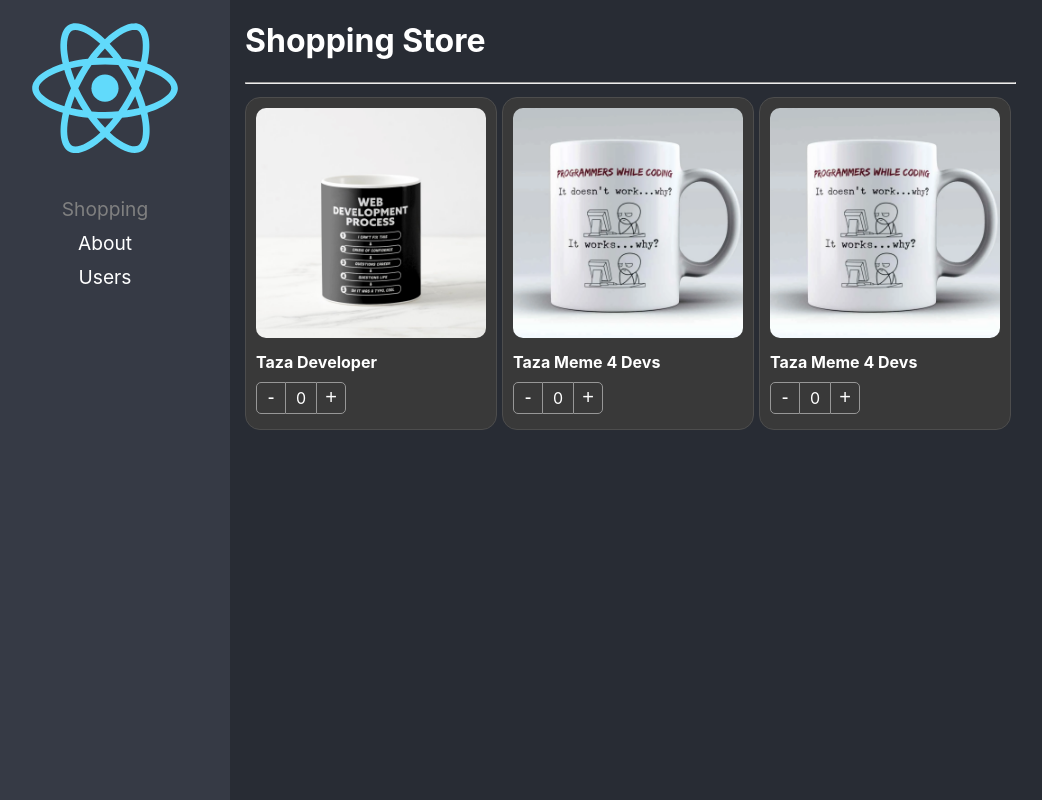
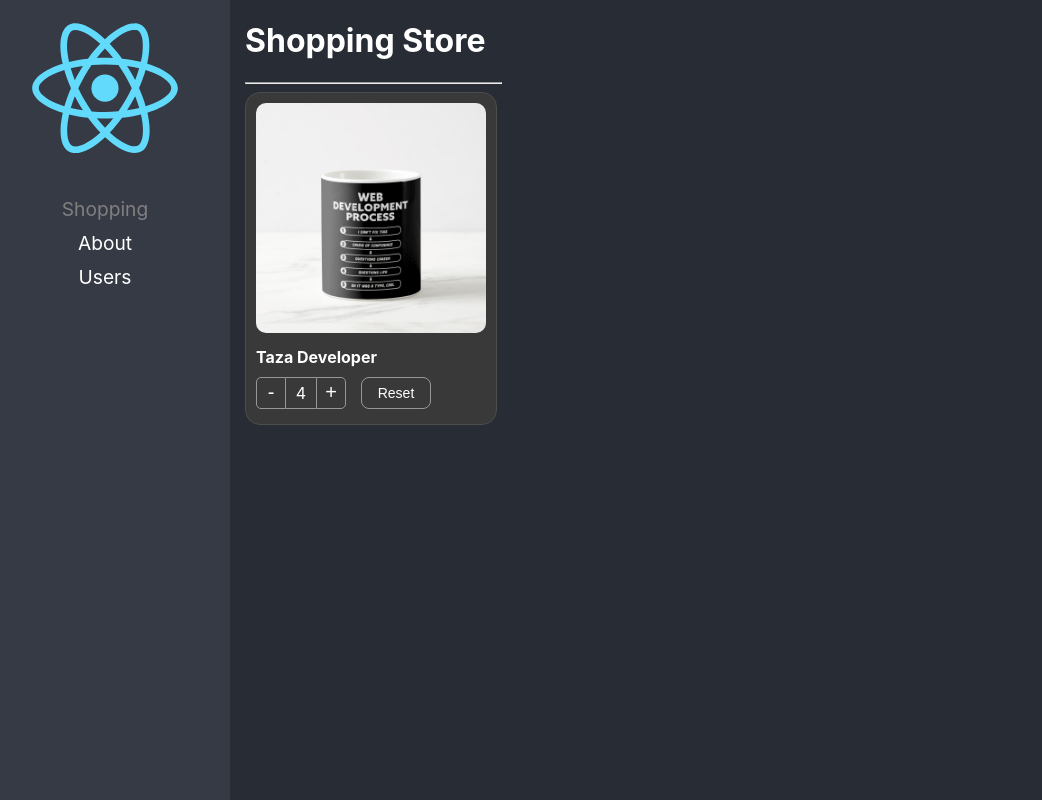
Before and after one commit to irradev/fh-react-typescript-adv, a React (Create React App) app: page /store in a window 1280 px wide. Shown: the whole page, without its empty margins (20-1062 px from the left). Built offline with nearby package versions, Linux system fonts and the light colour scheme.

Commit message:
Fin del patron

```diff
--- a/src/02-component-patterns/components/ProductButtons.tsx
+++ b/src/02-component-patterns/components/ProductButtons.tsx
@@ -1,4 +1,4 @@
-import { CSSProperties, useContext } from "react";
+import { CSSProperties, useCallback, useContext } from "react";
 import { ProductContext } from "./ProductCard";
 
 import styles from  '../styles/styles.module.css';
@@ -10,7 +10,13 @@ export interface Props {
 
 export const ProductButtons = ({className = '', style}: Props) => {
 
-  const {counter, increaseBy} = useContext(ProductContext);
+  const {counter, maxCount, increaseBy} = useContext(ProductContext);
+
+  const isMaxReached = useCallback(
+    () => !!maxCount && counter === maxCount,
+    [counter, maxCount]);
+
+    // const isMaxReached = !!maxCount && counter === maxCount;
 
   return (
     <div
@@ -27,7 +33,8 @@ export const ProductButtons = ({className = '', style}: Props) => {
       <div className={styles.countLabel}>{counter}</div>
 
       <button
-        className={styles.buttonAdd}
+        disabled={isMaxReached()}
+        className={`${styles.buttonAdd} ${isMaxReached() && styles.disabled}`}
         onClick={() => increaseBy(1)}
         >
         +
--- /dev/null
+++ b/src/02-component-patterns/components/ProductButtonsLite.tsx
@@ -0,0 +1,48 @@
+
+import { CSSProperties } from 'react';
+import styles from  '../styles/styles.module.css';
+
+export interface Props {
+  className?: string;
+  style?: CSSProperties;
+  counter: number;
+  isMaxCountReached: boolean;
+  increaseBy: () => void;
+  decreaseBy: () => void;
+  reset: () => void;
+
+}
+
+export const ProductButtonsLite = ({counter, isMaxCountReached, increaseBy, decreaseBy, reset, style={}, className= ''}:Props) => {
+  return (
+    <div
+      className={`${styles.buttonsContainer} ${className}`}
+      style={style}
+    >
+      <button
+        className={styles.buttonMinus}
+        onClick={decreaseBy}
+      >
+        -
+      </button>
+
+      <div className={styles.countLabel}>{counter}</div>
+
+      <button
+        disabled={isMaxCountReached}
+        className={`${styles.buttonAdd} ${isMaxCountReached && styles.disabled}`}
+        onClick={increaseBy}
+        >
+        +
+      </button>
+
+      <button
+        className={`${styles.buttonAdd}`}
+        style={{fontSize: '14px', width: '70px', borderRadius:'8px', marginLeft:'15px'}}
+        onClick={reset}
+        >
+        Reset
+      </button>
+    </div>
+  )
+}
--- a/src/02-component-patterns/components/ProductCard.tsx
+++ b/src/02-component-patterns/components/ProductCard.tsx
@@ -1,9 +1,9 @@
-import { createContext, CSSProperties, ReactElement } from 'react';
+import { createContext, CSSProperties } from 'react';
 import { useProduct } from '../hooks/useProduct';
 
 import { ProductImage, ProductTitle, ProductButtons} from "../components/"
 
-import { ProductContextProps, Product, onChangeArgs } from '../interfaces/interfaces';
+import { ProductContextProps, Product, onChangeArgs, InitialValues, ProductCardHandlers } from '../interfaces/interfaces';
 import styles from  '../styles/styles.module.css';
 
 
@@ -11,28 +11,49 @@ export const ProductContext = createContext({} as ProductContextProps);
 
 const { Provider } = ProductContext;
 
+
+
 export interface Props {
   product: Product;
-  children?: ReactElement | ReactElement[];
+  // children?: ReactElement | ReactElement[];
+  children: (args: ProductCardHandlers) => JSX.Element;
   className?: string;
   style?: CSSProperties;
   value?: number;
+  initialValues?: InitialValues;
   onChange?: (args: onChangeArgs) => void;
 }
 
-export const ProductCard = ({ children, product, className = '', style, value = 0, onChange }: Props) => {
-  const { counter, increaseBy } = useProduct( { product, value, onChange } );
+export const ProductCard = ({
+  children,
+  product,
+  className = '',
+  style,
+  value,
+  initialValues,
+  onChange
+}: Props) => {
+  const { counter, maxCount, isMaxCountReached, increaseBy, reset } = useProduct( { product, value, initialValues, onChange } );
 
   const data: ProductContextProps = {
     counter,
+    maxCount,
+    product,
     increaseBy,
-    product
   }
 
   return (
     <Provider value={data}>
       <div className={`${styles.productCard} ${className}`} style={style}>
-        {children}
+        {children({
+          count: counter,
+          isMaxCountReached: isMaxCountReached,
+          maxCount: initialValues?.maxCount,
+          product,
+          increaseBy,
+          reset,
+
+        })}
       </div>
     </Provider>
   )
--- a/src/02-component-patterns/components/index.ts
+++ b/src/02-component-patterns/components/index.ts
@@ -4,15 +4,18 @@ import { ProductCard as ProductCardHOC } from "./ProductCard";
 import { ProductImage } from "./ProductImage";
 import { ProductTitle } from "./ProductTitle";
 import { ProductButtons } from "./ProductButtons";
+import { ProductButtonsLite } from "./ProductButtonsLite";
 
 export { ProductImage } from "./ProductImage";
 export { ProductTitle } from "./ProductTitle";
 export { ProductButtons } from "./ProductButtons";
+export { ProductButtonsLite } from "./ProductButtonsLite";
 
 export const ProductCard: ProductCardHOCProps = Object.assign(ProductCardHOC, {
   Title: ProductTitle,
   Image: ProductImage,
   Buttons: ProductButtons,
+  ButtonsLite: ProductButtonsLite,
 });
 
 export default ProductCard;
--- a/src/02-component-patterns/hooks/useProduct.ts
+++ b/src/02-component-patterns/hooks/useProduct.ts
@@ -1,33 +1,57 @@
-import { useEffect, useState } from "react";
-import { onChangeArgs, Product } from "../interfaces/interfaces";
+import { useEffect, useRef, useState } from "react";
+import { InitialValues, onChangeArgs, Product } from "../interfaces/interfaces";
 
 interface useProductArgs {
   product: Product;
   value?: number;
+  initialValues?: InitialValues;
   onChange?: (args: onChangeArgs) => void;
 }
 
 export const useProduct = ({
   product,
   value = 0,
+  initialValues,
   onChange,
 }: useProductArgs) => {
-  const [counter, setCounter] = useState(value);
+  // console.log(initialValues);
+  const [counter, setCounter] = useState<number>(initialValues?.count || value);
+  const isMounted = useRef(false);
 
   const increaseBy = (value: number) => {
     let newValue = Math.max(counter + value, 0);
+
+    if (initialValues?.maxCount) {
+      newValue = Math.min(newValue, 10);
+    }
+
+    if (newValue === counter) return;
 
     setCounter(newValue);
 
     onChange && onChange({ count: newValue, product });
   };
 
+  const reset = () => {
+    setCounter(initialValues?.count || value);
+  };
+
   useEffect(() => {
-    setCounter(value); // éstas funciones ya están memorizadas por defecto
+    if (!isMounted.current) return;
+
+    setCounter(value);
   }, [value]);
+
+  // useEffect(() => {
+  //   isMounted.current = true;
+  // }, []);
 
   return {
     counter,
+    maxCount: initialValues?.maxCount,
+    isMaxCountReached:
+      !!initialValues?.maxCount && initialValues.maxCount === counter,
     increaseBy,
+    reset,
   };
 };
--- a/src/02-component-patterns/pages/ShoppingPage.tsx
+++ b/src/02-component-patterns/pages/ShoppingPage.tsx
@@ -1,73 +1,47 @@
 
-import { ProductCard, ProductImage, ProductTitle, ProductButtons} from "../components/";
-import { useShoppingCart } from "../hooks/useShoppingCart";
+import { ProductCard, ProductImage, ProductTitle, ProductButtonsLite} from "../components/";
 
 import { products } from "../data/products";
 import '../styles/custom-styles.css';
 
-
+const product = products[0];
 export const ShoppingPage = () => {
-
-  const {shoppingCart, onProductCountChange} = useShoppingCart();
 
   return (
     <div >
       <h1>Shopping Store</h1>
       <hr />
-      <div style={{
-        display: 'flex',
-        flexDirection: 'row',
-        flexWrap: 'wrap'
-      }}>
 
-      {
-        products.map(product => (
           <ProductCard
             key={product.id}
             product={product}
             className="bg-dark text-white border-gray-medium"
-            onChange={ onProductCountChange }
-            value = {shoppingCart[product.id]?.count || 0}
+            initialValues={{
+              count: 4,
+              maxCount: 10
+            }}
           >
-            <ProductImage className="custom-image"/>
-            <ProductTitle className="text-bold"/>
-            <ProductButtons className="custom-buttons"/>
+            {
+              ({count, isMaxCountReached, reset, increaseBy, }) => (
+                <>
+                  <ProductImage className="custom-image"/>
+                  <ProductTitle className="text-bold"/>
+                  {/* <ProductButtons className="custom-buttons"/> */}
+                  <ProductButtonsLite
+                    className="custom-buttons"
+                    counter={count}
+                    isMaxCountReached={isMaxCountReached}
+                    increaseBy={() => increaseBy(+2)}
+                    decreaseBy={() => increaseBy(-2)}
+                    reset={reset}
+                  />
+
+                </>
+              )
+            }
           </ProductCard>
-        ))
-      }
-
-      <div className="shopping-cart">
-        {
-          // Object.keys(shoppingCart).map(id => (
-          //   <ProductCard
-          //     key={id}
-          //     product={shoppingCart[id]}
-          //     className="bg-dark text-white border-gray-medium"
-          //     style={{ width: '100px'}}
-          //   >
-          //     <ProductImage className="custom-image"/>
-          //     <ProductButtons className="custom-buttons"/>
-          //   </ProductCard>
-          // ))
-          Object.entries(shoppingCart).map(([key, product]) => (
-            <ProductCard
-              key={key}
-              product={product}
-              className="bg-dark text-white border-gray-medium"
-              style={{ width: '100px'}}
-              onChange={ onProductCountChange }
-              value={product.count}
-            >
-              <ProductImage className="custom-image"/>
-              <ProductButtons className="custom-buttons"/>
-            </ProductCard>
-          ))
-        }
-
-      </div>
 
 
-      </div>
     </div>
   )
 }
--- a/src/02-component-patterns/styles/styles.module.css
+++ b/src/02-component-patterns/styles/styles.module.css
@@ -1,5 +1,3 @@
-
-
 .productCard {
   background-color: white;
   border-radius: 15px;
@@ -60,3 +58,9 @@
 .buttonAdd:hover {
   background-color: rgba(0, 0, 0, 0.1);
 }
+
+.disabled {
+  border-color: grey !important;
+  border-left: 1px solid white !important;
+  color: grey !important;
+}
```
Also changed, not shown: src/02-component-patterns/interfaces/interfaces.ts (+17 -1 lines). Lines whose indentation alone changed are shown as unchanged.
